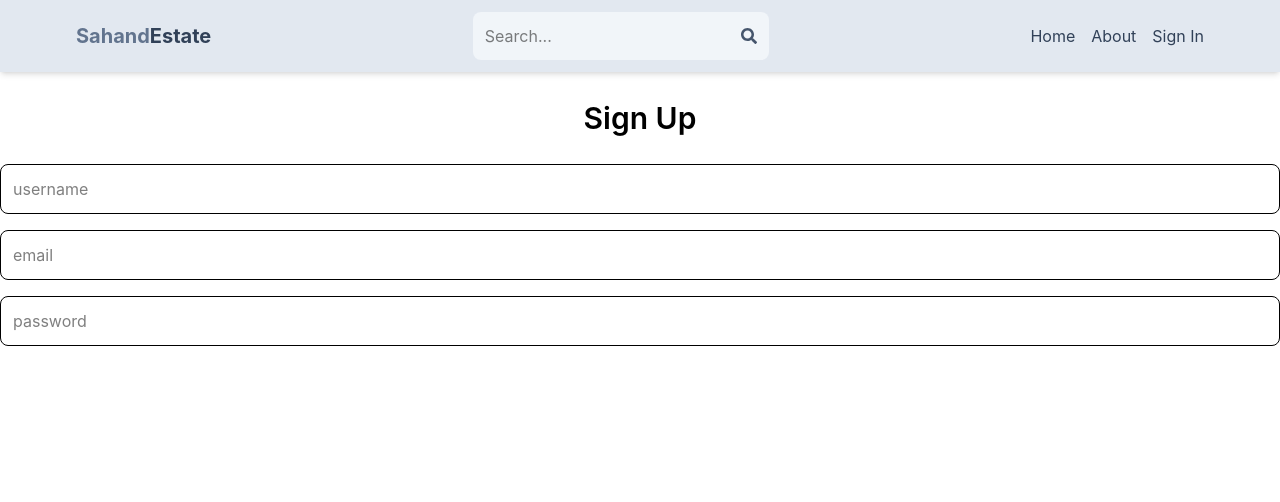
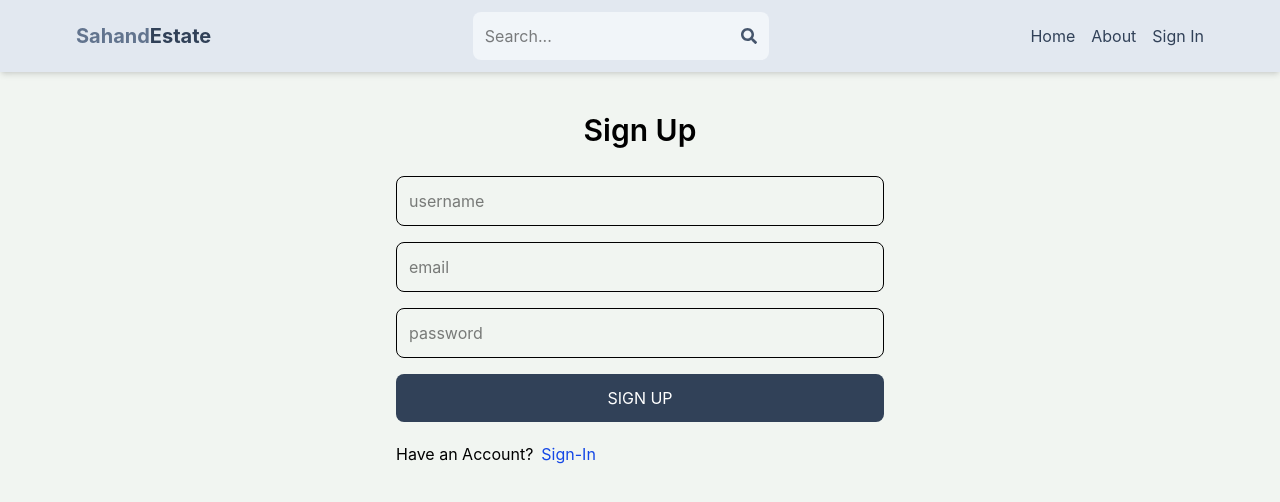
Before and after one commit to habibtariq513/MERN-Real-Estate-Project, a React (Vite) app in the folder client/: page /sign-up in a window 1280 px wide. Shown: the top 502 px of the page. Built offline with nearby package versions, Linux system fonts and the light colour scheme.

Commit message:
update SignUp component layout and styling; add body background color in CSS

```diff
--- a/client/src/assets/pages/SignUp.jsx
+++ b/client/src/assets/pages/SignUp.jsx
@@ -1,14 +1,28 @@
-import React from "react";
+import { Link } from 'react-router-dom';
 
 export default function SignUp() {
   return (
-    <div>
+    <div className="p-3 max-w-lg mx-auto">
+
       <h1 className="text-3xl text-center font-semibold my-7">Sign Up</h1>
+
       <form className="flex flex-col gap-4">
-        <input type="text" placeholder="username" className="border p-3 rounded-lg" id="username"/>
-        <input type="email" placeholder="email" className="border p-3 rounded-lg" id="email"/>
-        <input type="password" placeholder="password" className="border p-3 rounded-lg" id="password"/>
+
+        <input type="text" placeholder="username" className="border p-3 rounded-lg" id="username" />
+        <input type="email" placeholder="email" className="border p-3 rounded-lg" id="email" />
+        <input type="password" placeholder="password" className="border p-3 rounded-lg" id="password" />
+
+        <button className="bg-slate-700 text-white uppercase p-3 rounded-lg hover:opacity-95 disabled:opacity-80">Sign Up</button>
+
       </form>
+
+      <div className='flex gap-2 mt-5'>
+        <p>Have an Account?</p>
+        <Link to={'/sign-in'}>
+          <span className='text-blue-700'>Sign-In</span>
+        </Link>
+      </div>
+
     </div>
   );
 }
--- a/client/src/index.css
+++ b/client/src/index.css
@@ -1 +1,5 @@
 @import "tailwindcss";
+
+body {
+    background-color: rgb(241 245 241);
+}
```
